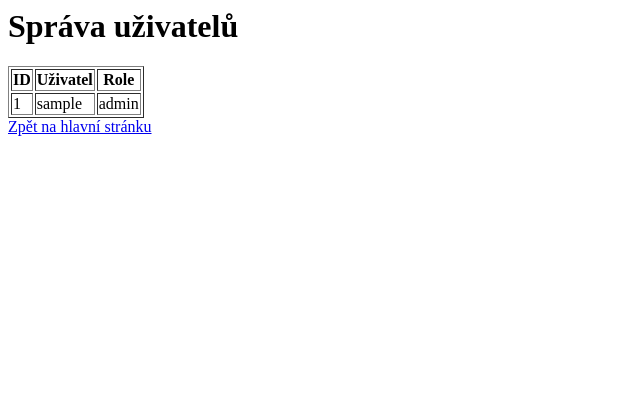
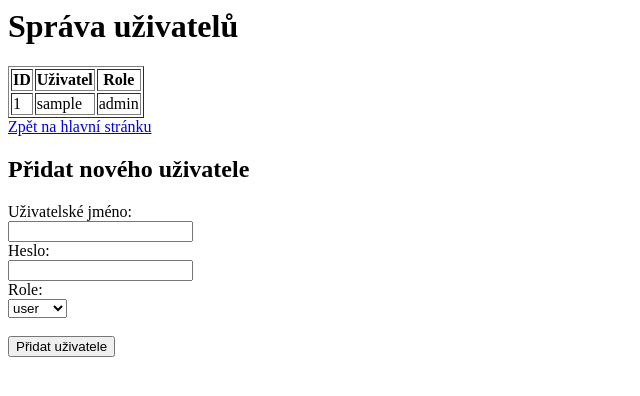
Before and after one commit to radeksembera/odberna-mista-flask, a Flask app: page /admin/users in a window 1280 px wide. Shown: the top 396 px of the page, without its empty margins (0-640 px from the left). Run offline with Flask 3, Linux system fonts and the light colour scheme; a user stored in the database is signed in; tables that the repository leaves empty hold one stand-in row (values such as "Sample post"); a database or web service that is not in the repository returns one stand-in record (values such as "Sample title"); some libraries are stand-ins or nearby versions.

Commit message:
Formulář pro přidání nového uživatele v admin rozhraní

```diff
--- a/app.py
+++ b/app.py
@@ -107,7 +107,7 @@ def profil():
     conn.close()
     return render_template("profil.html", user=user)
 
-@app.route("/admin/users")
+@app.route("/admin/users", methods=["GET", "POST"])
 def admin_users():
     if not session.get("user_id"):
         return redirect("/login")
@@ -117,6 +117,22 @@ def admin_users():
 
     conn = get_db_connection()
     cur = conn.cursor()
+
+    # ZPRACOVÁNÍ FORMULÁŘE
+    if request.method == "POST":
+        new_username = request.form["username"]
+        new_password = request.form["password"]
+        new_role = request.form["role"]
+
+        password_hash = generate_password_hash(new_password)
+
+        cur.execute(
+            "INSERT INTO users (username, password_hash, role) VALUES (%s, %s, %s)",
+            (new_username, password_hash, new_role)
+        )
+        conn.commit()
+
+    # ZOBRAZENÍ VŠECH UŽIVATELŮ
     cur.execute("SELECT id, username, role FROM users ORDER BY id")
     users = cur.fetchall()
     conn.close()
--- a/templates/admin_users.html
+++ b/templates/admin_users.html
@@ -16,3 +16,20 @@
 </table>
 
 <a href="/">Zpět na hlavní stránku</a>
+
+<h2>Přidat nového uživatele</h2>
+<form method="post">
+  <label>Uživatelské jméno:</label><br>
+  <input type="text" name="username" required><br>
+
+  <label>Heslo:</label><br>
+  <input type="password" name="password" required><br>
+
+  <label>Role:</label><br>
+  <select name="role" required>
+    <option value="user">user</option>
+    <option value="admin">admin</option>
+  </select><br><br>
+
+  <button type="submit">Přidat uživatele</button>
+</form>
```
